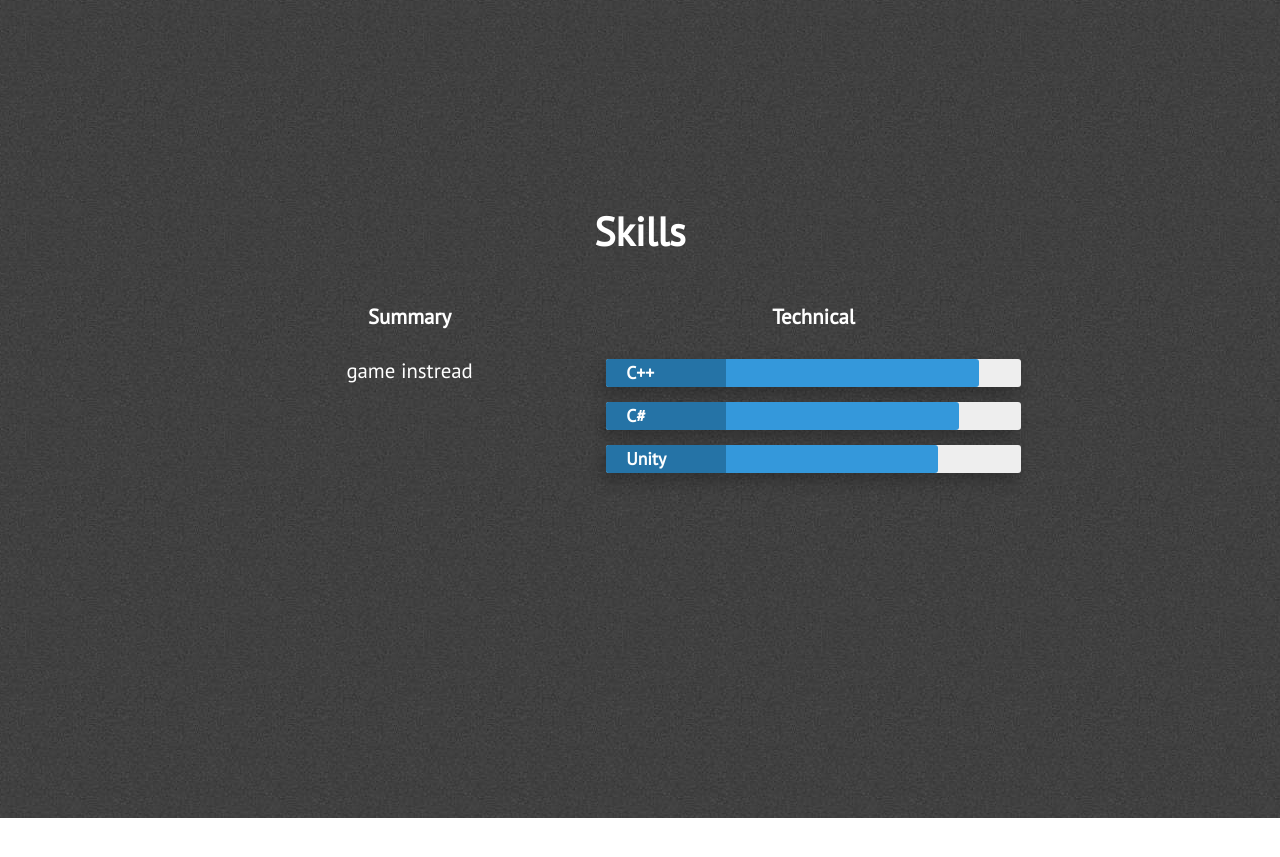
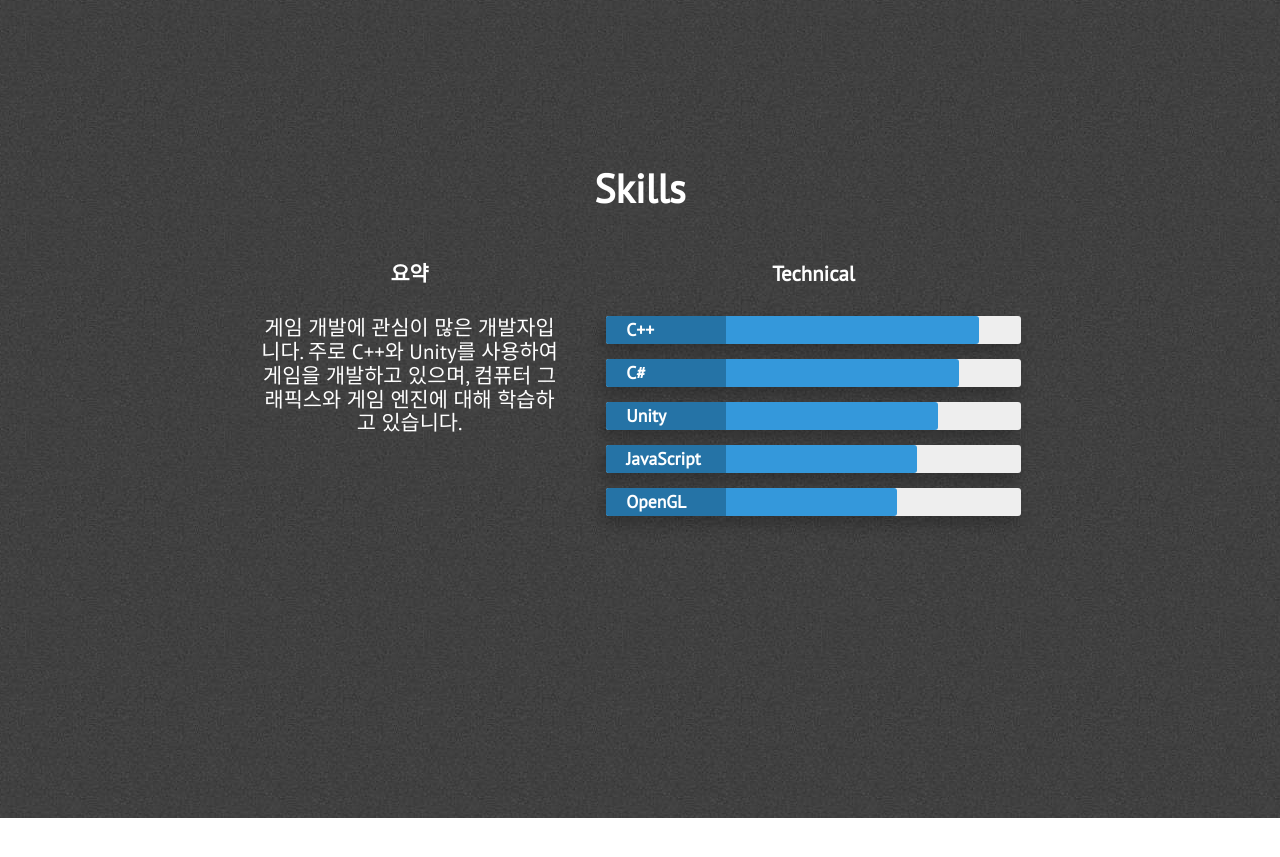
Before and after one commit to eye2ffect/eye2ffect.github.io, a Jekyll site: the page built from index.html, in a window 1280 px wide and 900 px high, scrolled down 2082 px. Shown: the top 857 px of the window. Built offline with Jekyll 4.4.1, drawn with Linux system fonts in a browser that asks for light colours; nearby versions of some CDN libraries.

Commit message:
스킬 섹션 한글화 및 추가 스킬 항목 추가

```diff
--- a/_includes/projects.html
+++ b/_includes/projects.html
@@ -7,7 +7,7 @@
 
                     <a id="featured" class="semi-transparent-button with-border white-button" onclick="selected('featured')">Featured</a>
                     <a id="all" class="semi-transparent-button with-border white-button" onclick="selected('all')">All</a>
-                    <a id="webdev" class="semi-transparent-button with-border white-button" onclick="selected('webdev')">WebDev</a>
+                    <a id="webdev" class="semi-transparent-button with-border white-button" onclick="selected('Team Project')">Team Project</a>
                     <a id="native" class="semi-transparent-button with-border white-button" onclick="selected('native')">Native</a>
                     <a id="security" class="semi-transparent-button with-border white-button" onclick="selected('security')">Security</a>
                     <a id="diy" class="semi-transparent-button with-border white-button" onclick="selected('diy')">DIY</a>
--- a/_includes/skills.html
+++ b/_includes/skills.html
@@ -6,9 +6,10 @@
 
             <div class="skills-grid">
                 <div class="what-i-do">
-                    <h3 class="center-align skills-subsection">Summary</h3>
+                    <h3 class="center-align skills-subsection">요약</h3>
                     <p class="paragraph-text center-align">
-                        game instread
+                        게임 개발에 관심이 많은 개발자입니다. 주로 C++와 Unity를 사용하여 게임을 개발하고 있으며,
+                        컴퓨터 그래픽스와 게임 엔진에 대해 학습하고 있습니다.
                     </p>
                 </div>
                 <div class="technical-skills">
@@ -29,8 +30,15 @@
                             <div class="skillbar-bar" style="background: #3498db"></div>
                         </div> <!-- End Skill Bar -->
 
+                        <div class="skillbar clearfix " data-percent="75%">
+                            <div class="skillbar-title" style="background: #2980b9;"><span>JavaScript</span></div>
+                            <div class="skillbar-bar" style="background: #3498db"></div>
+                        </div> <!-- End Skill Bar -->
 
-
+                        <div class="skillbar clearfix " data-percent="70%">
+                            <div class="skillbar-title" style="background: #2980b9;"><span>OpenGL</span></div>
+                            <div class="skillbar-bar" style="background: #3498db"></div>
+                        </div> <!-- End Skill Bar -->
                     </div>
                 </div>
             </div>
```
Also changed, not shown: _includes/extra.html (+1 -6 lines).
